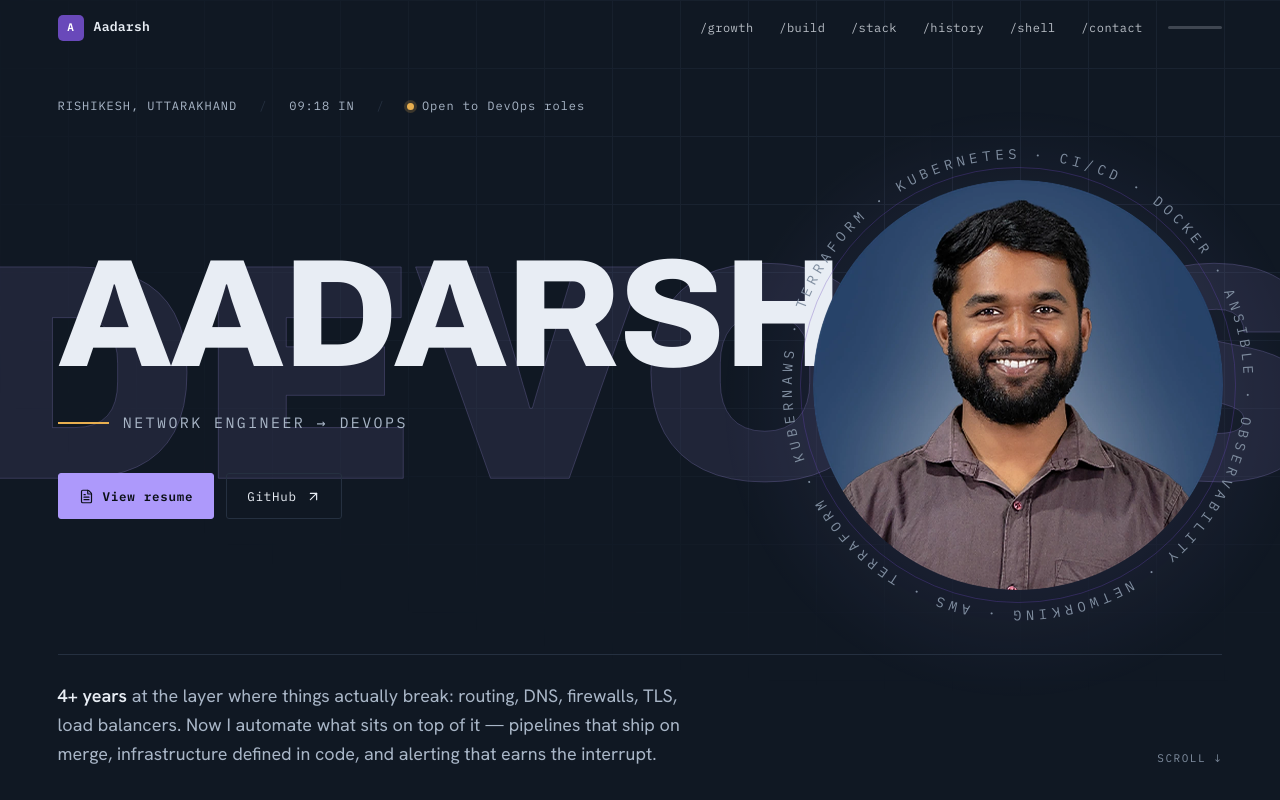
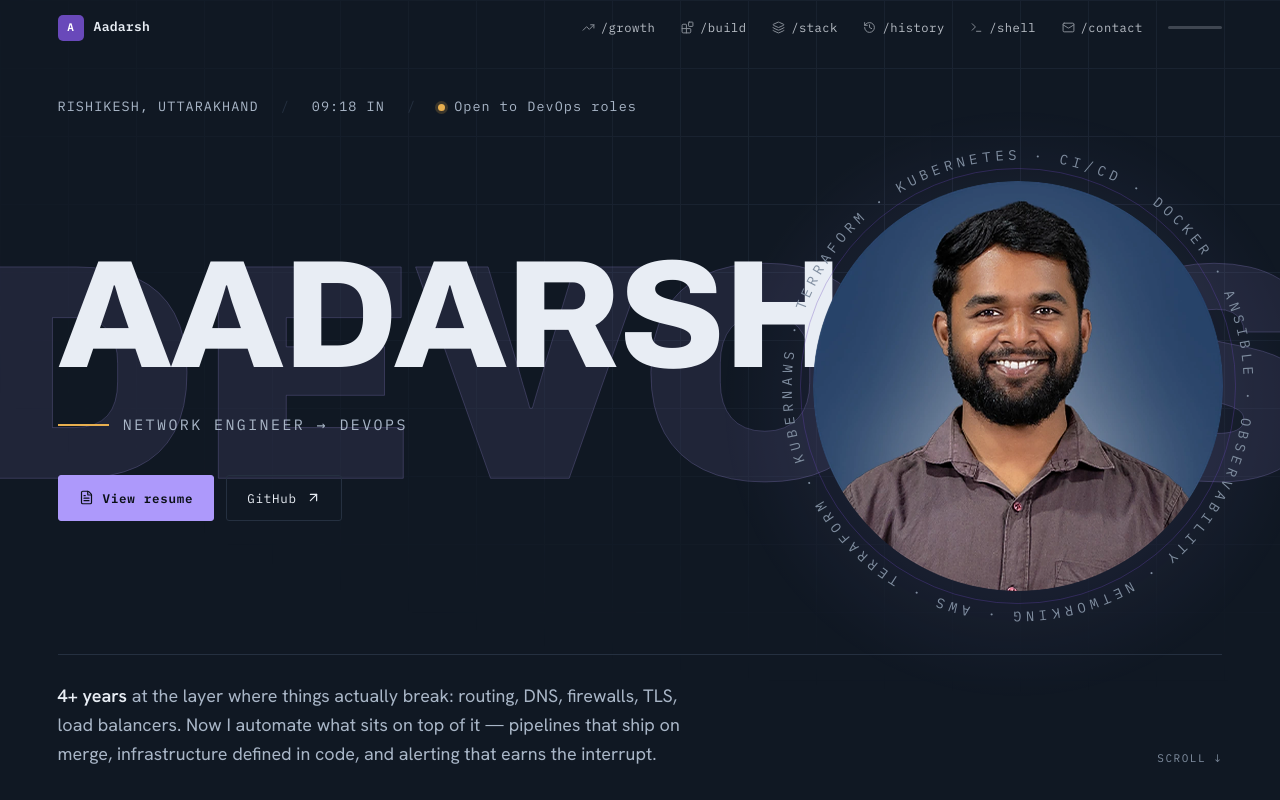
Before and after one commit to aaadarshkumar/aaadarshkumar.github.io, a React (Vite) app: page / in a window 1280 px wide. Shown: the top 800 px of the page. Built offline with nearby package versions, Linux system fonts and the light colour scheme.

Commit message:
Increase font size

```diff
--- a/src/App.css
+++ b/src/App.css
@@ -160,15 +160,28 @@
   align-items: center;
   gap: clamp(14px, 2vw, 30px);
   font-family: var(--mono);
-  font-size: 12px;
+  font-size: clamp(12px, 0.95vw, 14px);
   letter-spacing: 0.04em;
 }
 
 .chrome__nav a {
   position: relative;
+  display: inline-flex;
+  align-items: center;
+  gap: 6px;
   padding: 4px 0;
   opacity: 0.78;
   transition: opacity 0.25s, color 0.25s;
+}
+
+.chrome__nav a svg {
+  flex: none;
+  opacity: 0.72;
+  transition: opacity 0.25s;
+}
+
+.chrome__nav a:hover svg {
+  opacity: 1;
 }
 
 .chrome__nav a:hover {
@@ -176,7 +189,17 @@
   color: var(--accent-lift);
 }
 
-.chrome.stuck .chrome__nav a:hover {
+.chrome.stuck .chrome__nav a svg {
+  flex: none;
+  opacity: 0.72;
+  transition: opacity 0.25s;
+}
+
+.chrome__nav a:hover svg {
+  opacity: 1;
+}
+
+.chrome__nav a:hover {
   color: var(--accent);
 }
 
@@ -320,7 +343,7 @@ body.dot-on button {
   align-items: center;
   gap: 10px 22px;
   font-family: var(--mono);
-  font-size: 12px;
+  font-size: clamp(12px, 1.05vw, 15px);
   letter-spacing: 0.08em;
   color: var(--on-deep-2);
 }
--- a/src/components/SiteHeader.tsx
+++ b/src/components/SiteHeader.tsx
@@ -1,13 +1,14 @@
+import { Blocks, History, Layers, Mail, Terminal, TrendingUp } from 'lucide-react'
 import { useStuck } from '../lib/hooks'
 import { fullName, monogram } from '../data'
 
 const NAV = [
-  { label: '/growth', href: '#growth' },
-  { label: '/build', href: '#build' },
-  { label: '/stack', href: '#stack' },
-  { label: '/history', href: '#history' },
-  { label: '/shell', href: '#shell' },
-  { label: '/contact', href: '#contact' },
+  { label: '/growth', href: '#growth', Icon: TrendingUp },
+  { label: '/build', href: '#build', Icon: Blocks },
+  { label: '/stack', href: '#stack', Icon: Layers },
+  { label: '/history', href: '#history', Icon: History },
+  { label: '/shell', href: '#shell', Icon: Terminal },
+  { label: '/contact', href: '#contact', Icon: Mail },
 ]
 
 export function SiteHeader() {
@@ -25,9 +26,10 @@ export function SiteHeader() {
       </a>
 
       <nav className="chrome__nav" aria-label="Sections">
-        {NAV.map((item) => (
-          <a key={item.href} href={item.href}>
-            {item.label}
+        {NAV.map(({ label, href, Icon }) => (
+          <a key={href} href={href}>
+            <Icon size={13} strokeWidth={1.8} aria-hidden="true" />
+            {label}
           </a>
         ))}
         <span className="chrome__prog" aria-hidden="true">
```
